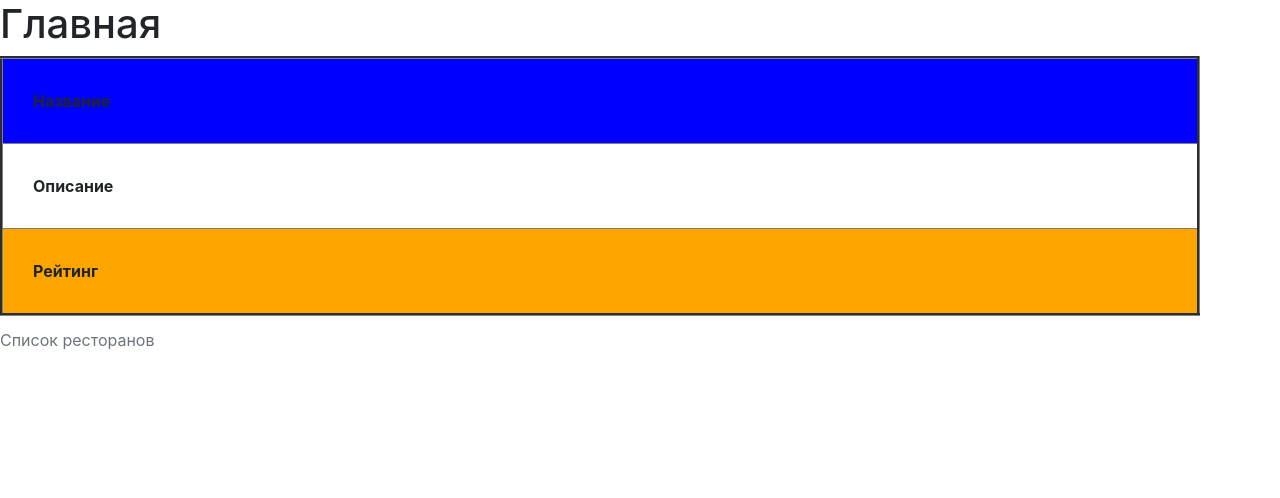
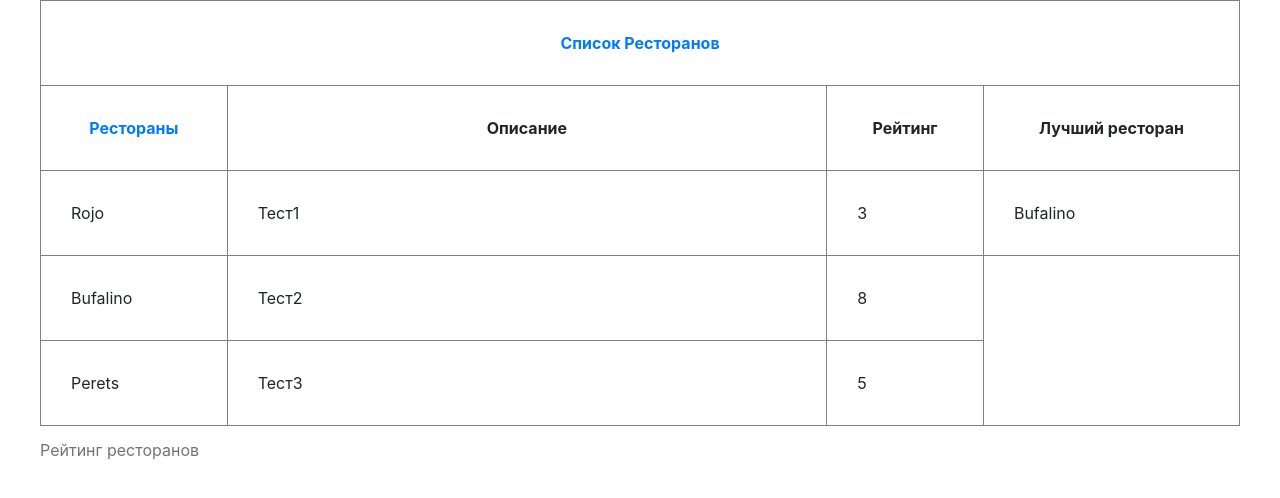
Before and after one commit to alex2135m/team-project, a Django app: page / in a window 1280 px wide. Shown: the top 498 px of the page. Run offline with Django 3.2, Linux system fonts and the light colour scheme; some libraries are stand-ins or nearby versions.

Commit message:
Templates changes.

```diff
--- a/teamapp/templates/teamapp/index.html
+++ b/teamapp/templates/teamapp/index.html
@@ -6,18 +6,32 @@
     <link rel="stylesheet" href="https://stackpath.bootstrapcdn.com/bootstrap/4.5.2/css/bootstrap.min.css">
 </head>
     <body>
-    <h1>Главная</h1>
-    <table border="3" width="1200" cellpadding="30" cellspacing="30" aria-colcount="1">
-    <caption align="top">Список ресторанов</caption>
+        <table align="center" border="1" width="1200" cellpadding="30">
+        <caption>Рейтинг ресторанов</caption>
+            <thead align="center" >
                 <tr>
-       <td colspan="3" bgcolor="Blue" valign="top" align="left"><strong>Название</strong></td>
+                    <th colspan="5"><a href="http://surl.li/eqbp">Список Ресторанов</a></th>
+                </tr>
+            </thead>
+            <thead align="center">
+                <tr>
+                    <th><a href="http://surl.li/eqbo">Рестораны</a></th>
+                    <th width="50%">Описание</th>
+                    <th>Рейтинг</th>
+                    <th>Лучший ресторан</th>
+                </tr>
+            </thead>
+            <tbody>
+                <tr>
+                    <td>Rojo</td><td>Тест1</td><td>3</td><td>Bufalino</td>
                 </tr>
                 <tr>
-       <td colspan="3" bgcolor="White" valign="top" align="left"><strong>Описание</strong></td>
+                    <td>Bufalino</td><td>Тест2</td><td>8</td>
                 </tr>
                 <tr>
-       <td colspan="3" bgcolor="Orange" valign="top" align="left"><strong>Рейтинг</strong></td>
+                    <td>Perets</td><td>Тест3</td><td>5</td>
                 </tr>
+            </tbody>
         </table>
     </body>
 </html>
```
Lines whose indentation alone changed are shown as unchanged.
